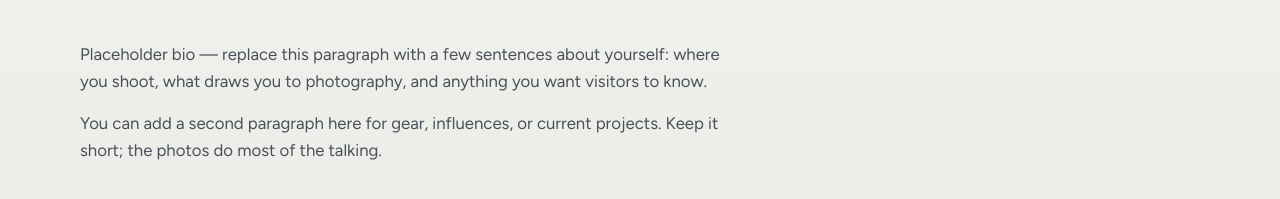
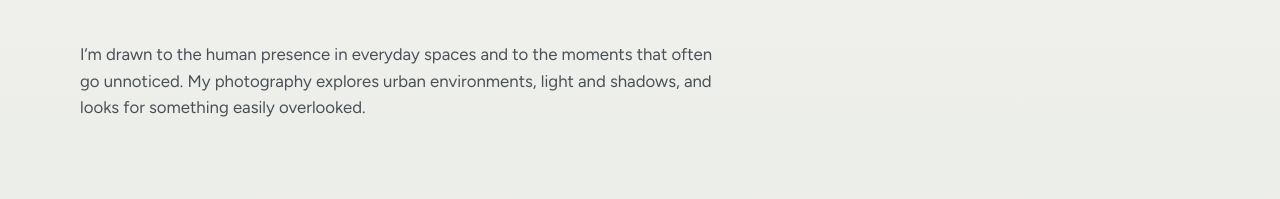
Before and after one commit to scyline/scyline.github.io, a plain HTML site: page about.html in a window 1280 px wide. Shown: the part 281-480 px from the top of the page. Drawn offline with Linux system fonts and the light colour scheme.

Commit message:
Add the new about text to the About page

```diff
--- a/about.html
+++ b/about.html
@@ -23,7 +23,7 @@
     <a href="contact.html">Contact</a>
   </nav>
 
-<main class="page page--inner">
+  <main class="page page--inner">
     <section class="section">
       <header class="section-header">
         <span class="eyebrow">About</span>
@@ -32,12 +32,7 @@
       </header>
       <div class="prose">
         <p>
-          Placeholder bio — replace this paragraph with a few sentences about yourself:
-          where you shoot, what draws you to photography, and anything you want visitors to know.
-        </p>
-        <p>
-          You can add a second paragraph here for gear, influences, or current projects.
-          Keep it short; the photos do most of the talking.
+          I’m drawn to the human presence in everyday spaces and to the moments that often go unnoticed. My photography explores urban environments, light and shadows, and looks for something easily overlooked.
         </p>
       </div>
     </section>
```
